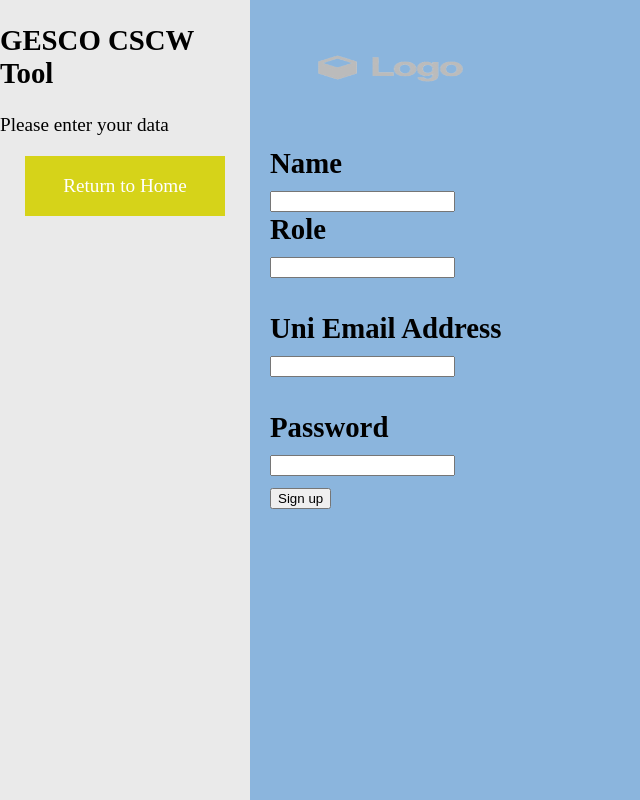
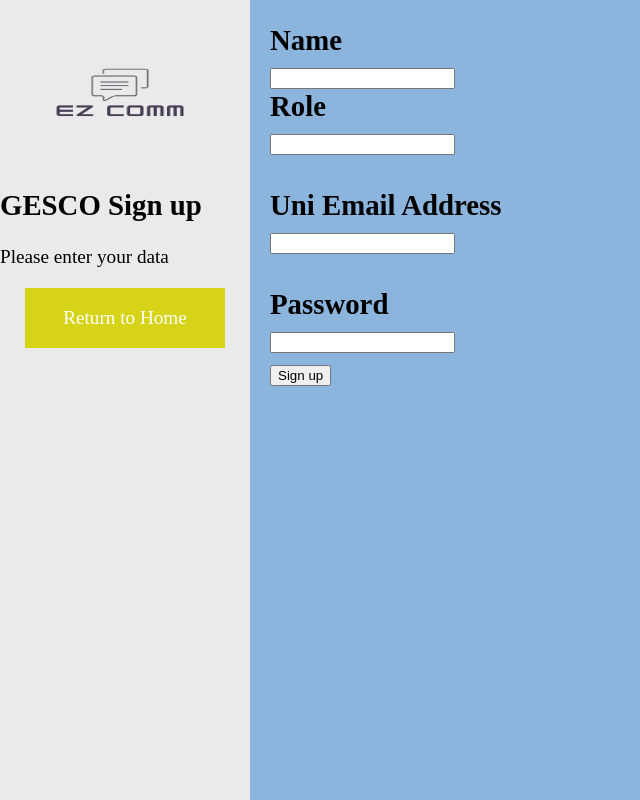
Before and after one commit to iagoiao/GE_LAB_WS20-21, a Flask app: page /signuppage in a window 1280 px wide; the page is wider, and only the part inside the window is pictured. Shown: that part, without its empty margins (0-640 px from the left). Run offline with Flask 2, Linux system fonts and the light colour scheme.

Commit message:
Added Logo, changed sign up page

```diff
--- a/GE_LAB_WEBSITE/templates/loginpage.html
+++ b/GE_LAB_WEBSITE/templates/loginpage.html
@@ -4,7 +4,7 @@
 {%block body %}
 <div class = sidenav>
 
-    <img src="../static/logo.png" alt='logo' style= "width:230px;height:100px; padding-left: 5px; padding-top: 10px;">
+    <img src="../static/logo2.png" alt='logo' style= "width:230px;height:150px; padding-left: 5px; padding-top: 10px;">
     <h2>
     <form name= check_user_form action="/check_user" onsubmit="validate();" method="post">
 
--- a/GE_LAB_WEBSITE/templates/signuppage.html
+++ b/GE_LAB_WEBSITE/templates/signuppage.html
@@ -4,7 +4,6 @@
 {%block body %}
 <div class = content>
 
-    <img src="../static/logo.png" alt='logo' style= "width:230px;height:100px; padding-left: 5px; padding-top: 10px;">
     <h2>
     <form name= create_user_form action="/create_user" onsubmit="validate();" method="post">
 
@@ -40,8 +39,9 @@
 </div>
 
 <div class=sidenav>
+    <img src="../static/logo2.png" alt='logo' style= "width:230px;height:150px; padding-left: 5px; padding-top: 10px;">
 <h2>
-        GESCO CSCW Tool
+        GESCO Sign up
 </h2>
 
 Please enter your data
--- a/GE_LAB_WEBSITE/templates/workspace.html
+++ b/GE_LAB_WEBSITE/templates/workspace.html
@@ -5,7 +5,7 @@
 {% block body %}
 <div class = sidenav>
 
-    <img src="../static/logo.png" alt='logo' style= "width:230px;height:100px; padding-left: 5px; padding-top: 10px;">
+    <img src="../static/logo2.png" alt='logo' style= "width:230px;height:150px; padding-left: 5px; padding-top: 10px;">
     <h2>
 
     <div onclick="location.href='work_in_progress';" class="shape_yellow">
```
Also changed, not shown: GE_LAB_WEBSITE/static/logo2.png (added).
